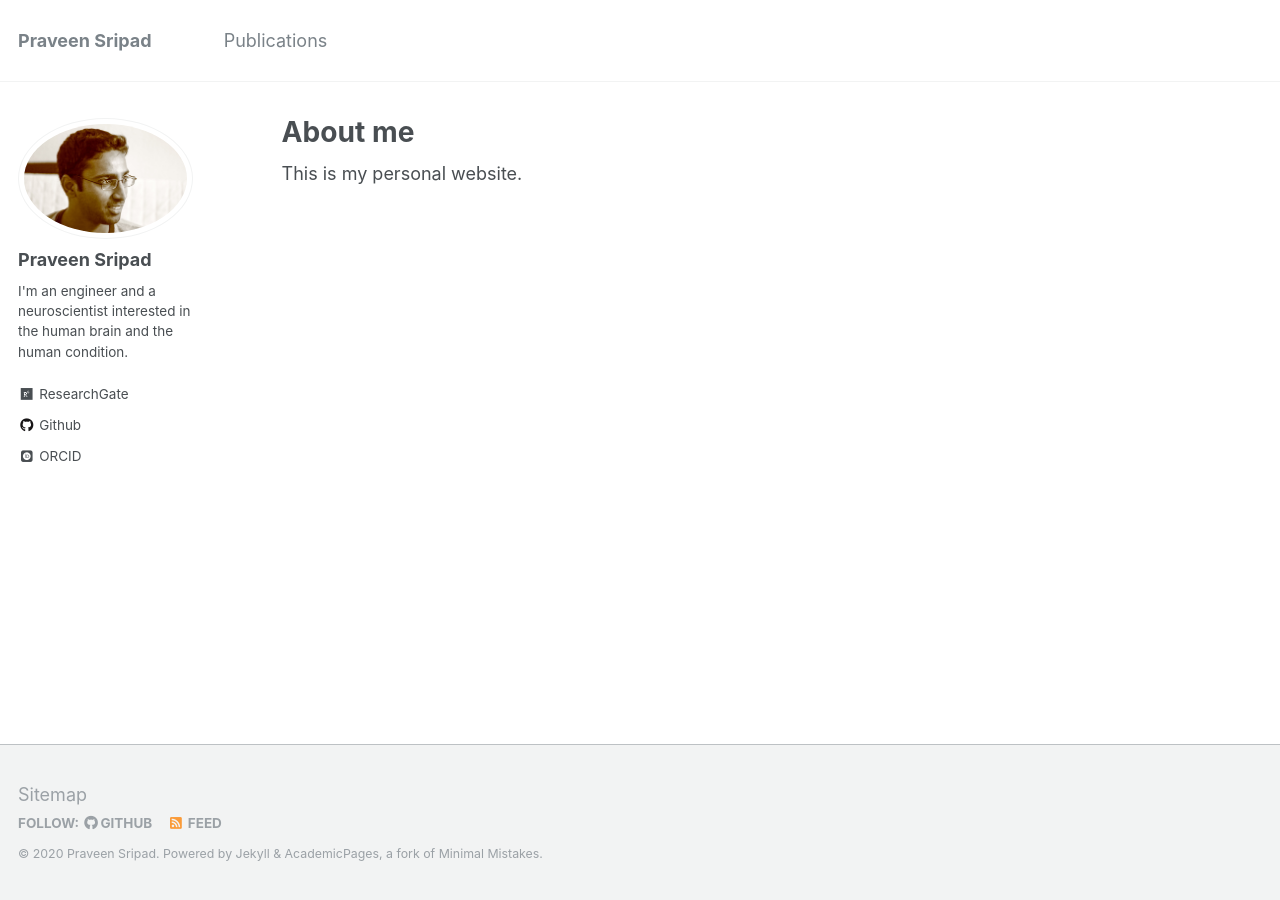
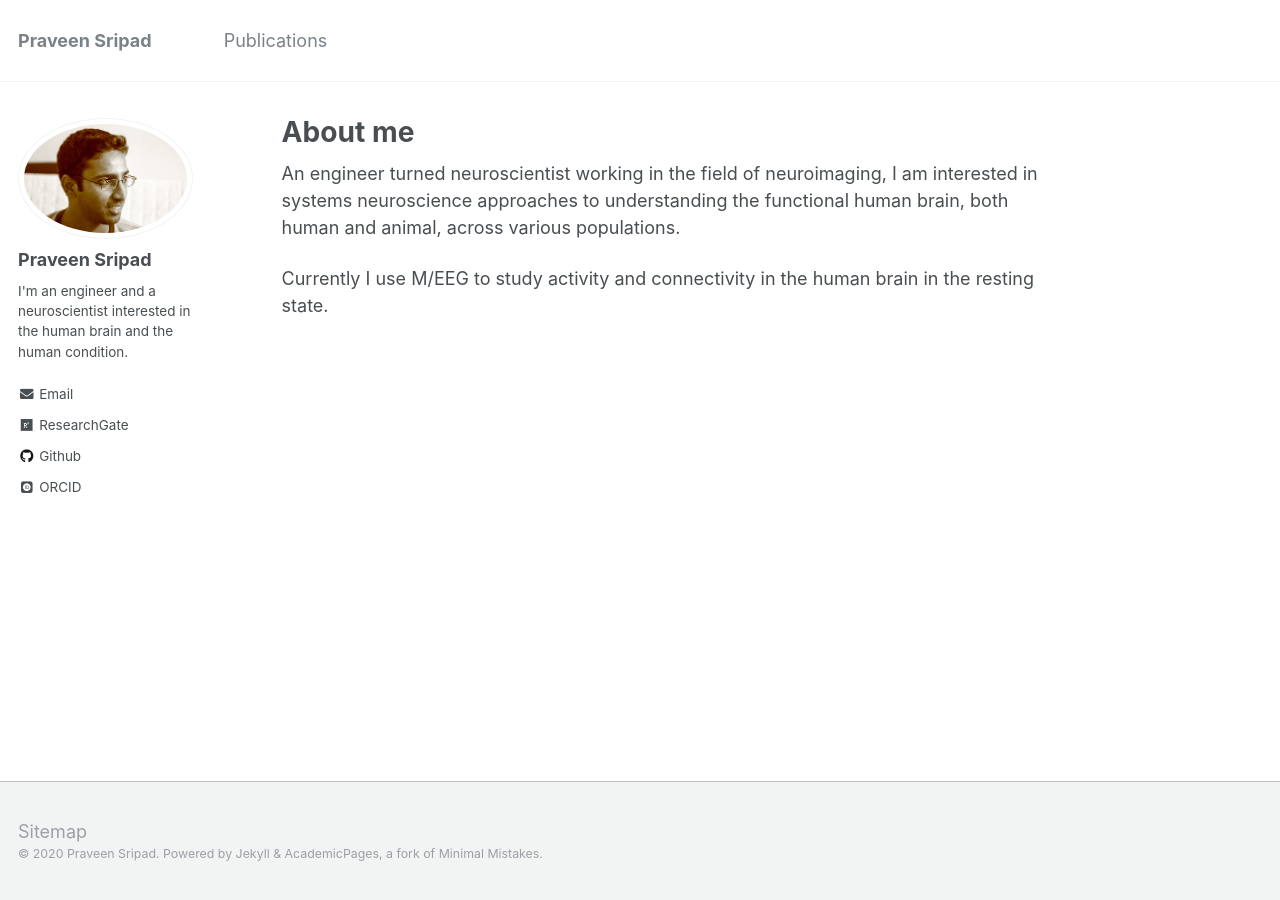
Before and after one commit to pravsripad/pravsripad.github.io, a Jekyll site: the page built from _pages/about.md, in a window 1280 px wide. Built offline with Jekyll 4.4.1, drawn with Linux system fonts in a browser that asks for light colours; some web fonts are replaced.

Commit message:
Add email. Remove Follow option in footer. Modify about me.

```diff
--- a/_config.yml
+++ b/_config.yml
@@ -87,7 +87,7 @@ author:
   employer         :
   pubmed           :
   googlescholar    :
-  email            :
+  email            : "pravsripad@gmail.com"
   researchgate     : "https://www.researchgate.net/profile/Praveen_Sripad/" # example: "https://www.researchgate.net/profile/yourprofile"
   uri              :
   bitbucket        :
--- a/_includes/footer.html
+++ b/_includes/footer.html
@@ -1,5 +1,6 @@
 {% include base_path %}
 
+<!--
 <div class="page__footer-follow">
   <ul class="social-icons">
     {% if site.data.ui-text[site.locale].follow_label %}
@@ -20,5 +21,6 @@
     <li><a href="{% if site.atom_feed.path %}{{ site.atom_feed.path }}{% else %}{{ base_path }}/feed.xml{% endif %}"><i class="fa fa-fw fa-rss-square" aria-hidden="true"></i> {{ site.data.ui-text[site.locale].feed_label | default: "Feed" }}</a></li>
   </ul>
 </div>
+-->
 
 <div class="page__footer-copyright">&copy; {{ site.time | date: '%Y' }} {{ site.name | default: site.title }}. {{ site.data.ui-text[site.locale].powered_by | default: "Powered by" }} <a href="http://jekyllrb.com" rel="nofollow">Jekyll</a> &amp; <a href="https://github.com/academicpages/academicpages.github.io">AcademicPages</a>, a fork of <a href="https://mademistakes.com/work/minimal-mistakes-jekyll-theme/" rel="nofollow">Minimal Mistakes</a>.</div>
--- a/_pages/about.md
+++ b/_pages/about.md
@@ -8,4 +8,6 @@ redirect_from:
   - /about.html
 ---
 
-This is my personal website.
+An engineer turned neuroscientist working in the field of neuroimaging, I am interested in systems neuroscience approaches to understanding the functional human brain, both human and animal, across various populations.
+
+Currently I use M/EEG to study activity and connectivity in the human brain in the resting state.
```
